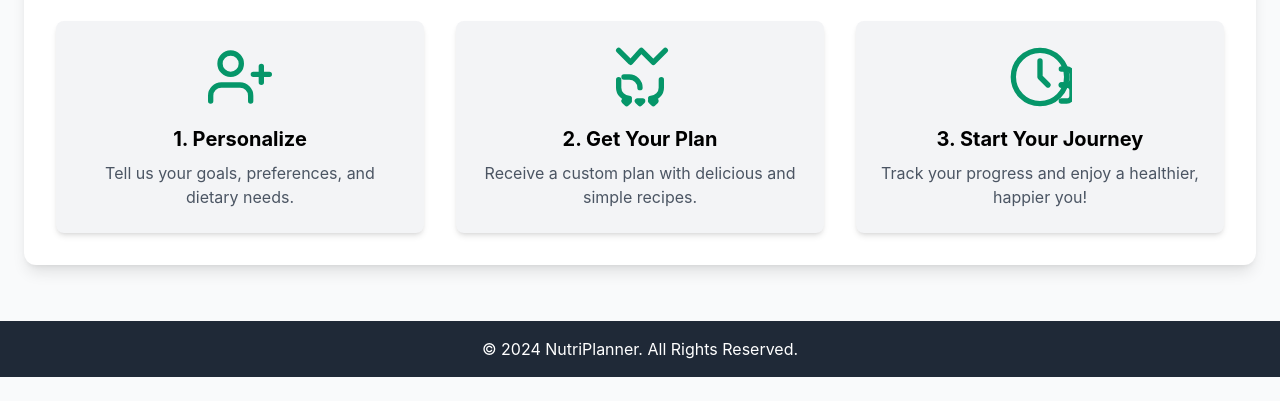
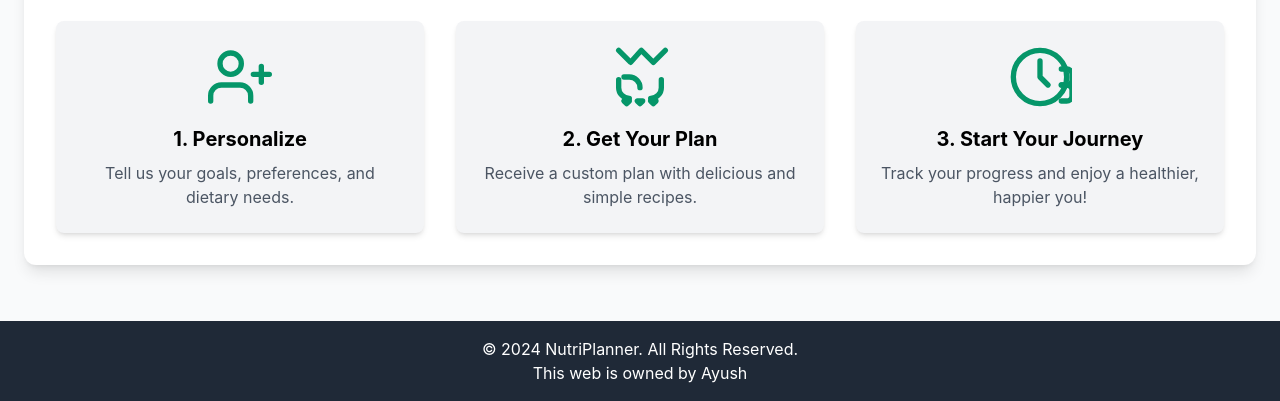
Before and after one commit to ayushkedia-del/index, a plain HTML site: page index.html in a window 1280 px wide. Shown: the part 503-904 px from the top of the page. Before the commit the page ends 880 px from the top, so only its background shows below. Drawn offline with nearby package versions, Linux system fonts and the light colour scheme.

Commit message:
Update index.html

```diff
--- a/index.html
+++ b/index.html
@@ -199,6 +199,7 @@
     <footer class="bg-gray-800 text-white text-center p-4 mt-8">
         <div class="container mx-auto">
             <p>&copy; 2024 NutriPlanner. All Rights Reserved.</p>
+            <p>This web is owned by Ayush</p>
         </div>
     </footer>
 
```
